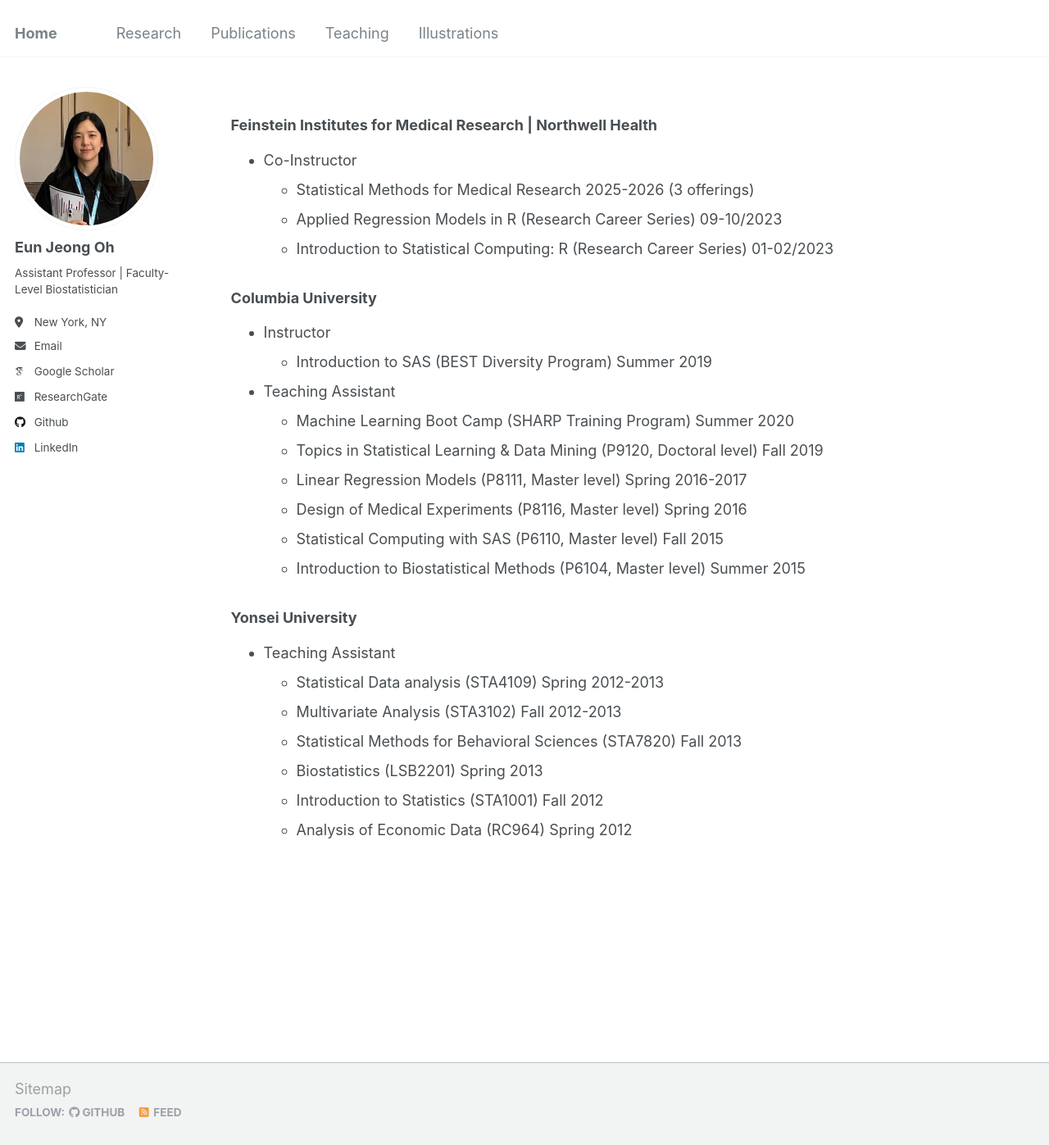
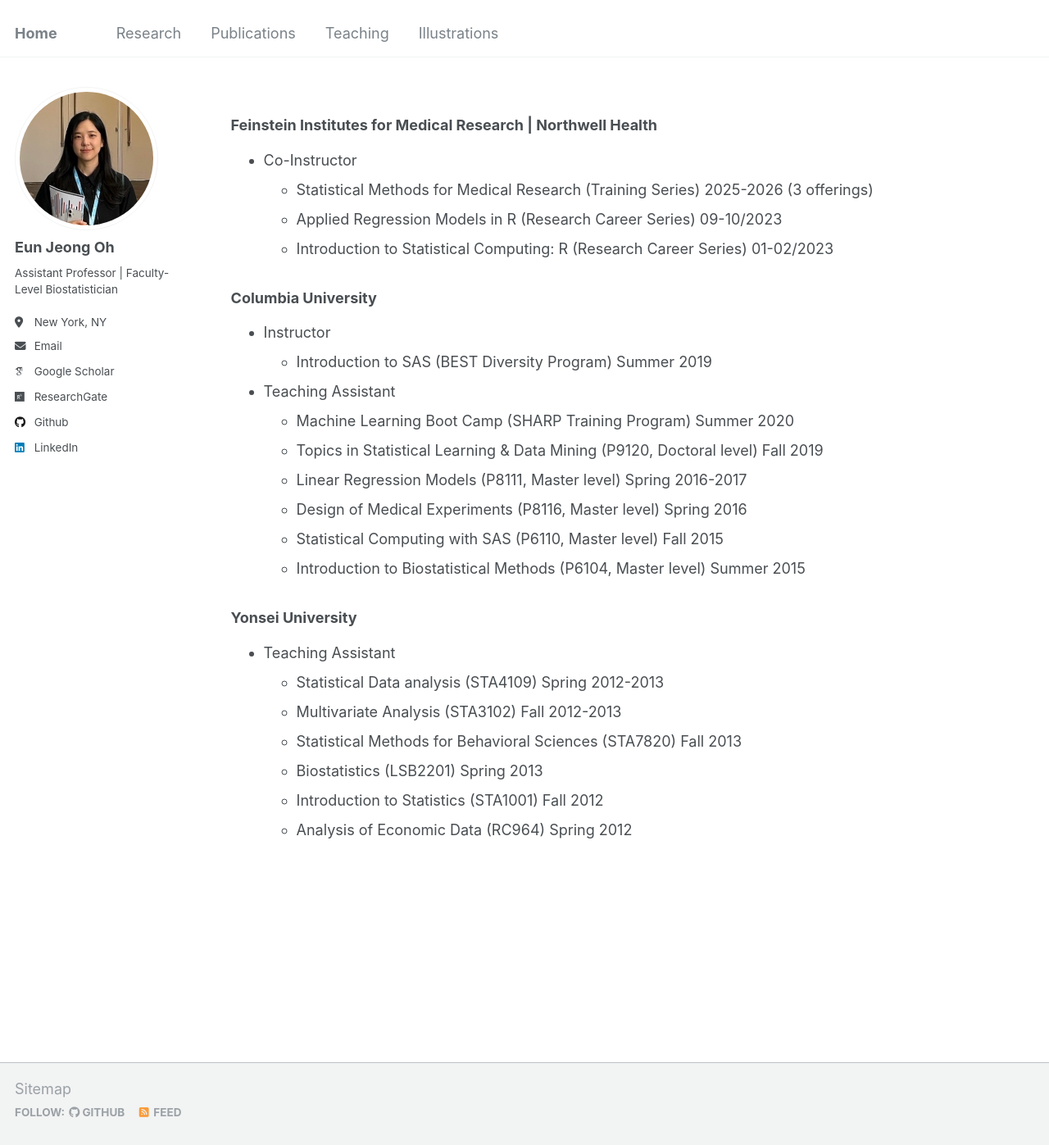
Before and after one commit to oheunj/oheunj.github.io, a Jekyll site: the page built from _pages/teaching.md, in a window 1280 px wide and 1397 px high. Shown: the whole window at 82% size. Built offline with Jekyll 4.4.1, drawn with Linux system fonts in a browser that asks for light colours; some web fonts are replaced.

Commit message:
Update teaching.md

```diff
--- a/_pages/teaching.md
+++ b/_pages/teaching.md
@@ -14,7 +14,7 @@
 
 ### Feinstein Institutes for Medical Research | Northwell Health
 * Co-Instructor
-  * Statistical Methods for Medical Research 2025-2026 (3 offerings) <!-- 03-04/2025 & 09-10/2025 & 04-06/2026 -->
+  * Statistical Methods for Medical Research (Training Series) 2025-2026 (3 offerings) <!-- 03-04/2025 & 09-10/2025 & 04-06/2026 -->
   * Applied Regression Models in R (Research Career Series) 09-10/2023
   * Introduction to Statistical Computing: R (Research Career Series) 01-02/2023
 
```
